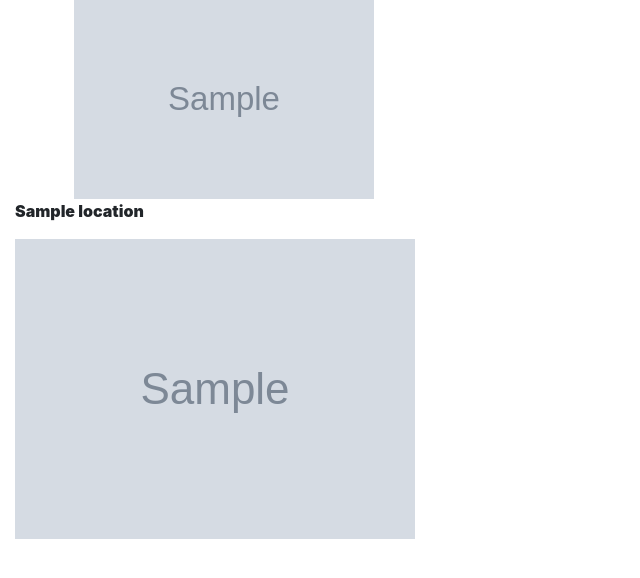
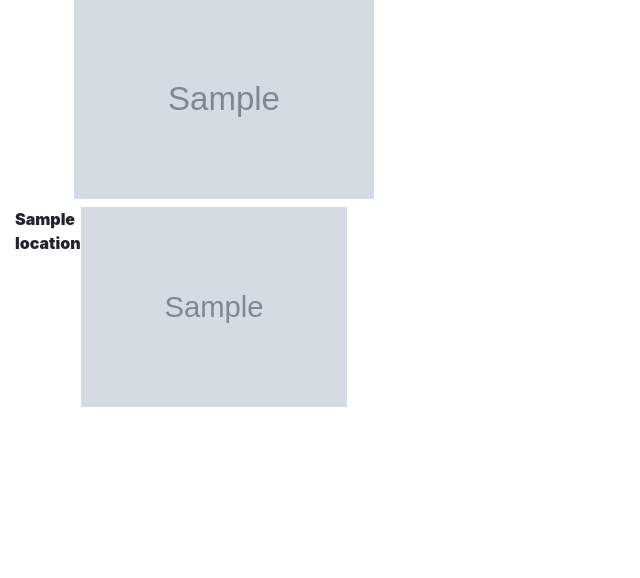
Before and after one commit to GasaGentille/personal_gallery, a Django app: template phootos/templates/location.html in a window 1280 px wide. Shown: the part 159-737 px from the top of the page, without its empty margins (0-640 px from the left). Run offline with Django 3.2, Linux system fonts and the light colour scheme; the template is opened without the code that fills it: most values are stand-ins (such as "Sample title", 1, 10 or a date in 2020); grey boxes marked "Sample" are stand-in pictures; some libraries are stand-ins or nearby versions.

Commit message:
Styling location page

```diff
--- a/phootos/templates/location.html
+++ b/phootos/templates/location.html
@@ -3,7 +3,7 @@
 <div class="col-md-6">
 {% for locat in image %}
 <p>{{locat.location.location}}</p>
-<img src="{{locat.image.url}}">{% endfor %}
+<img src="{{locat.image.url}}" >{% endfor %}
 
 </div>
 {% endblock %}
--- a/static/css/basenews.css
+++ b/static/css/basenews.css
@@ -9,7 +9,7 @@ h1
     padding: 0 4px;
   }
 
-  .column img {
+  .column img , .col-md-6{
     margin-top: 8px;
     vertical-align: middle;
     height:200px;
```
